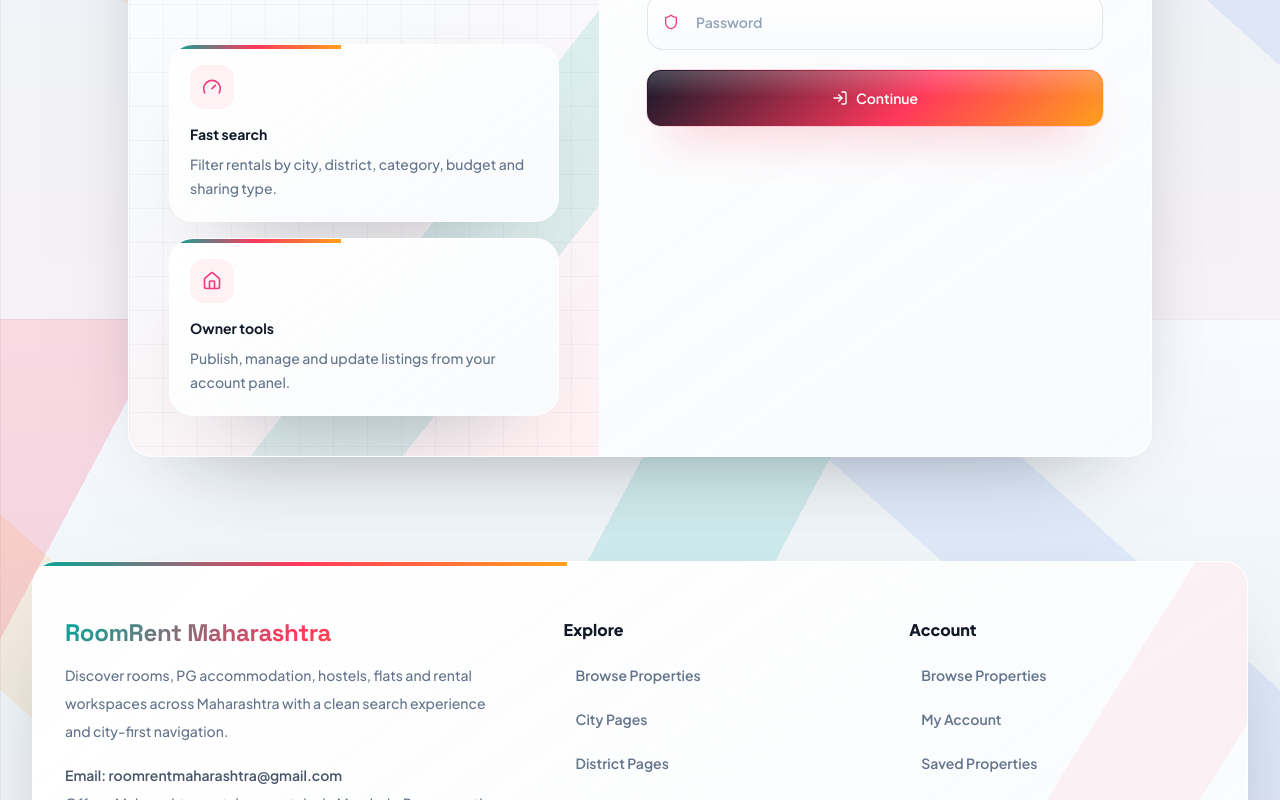
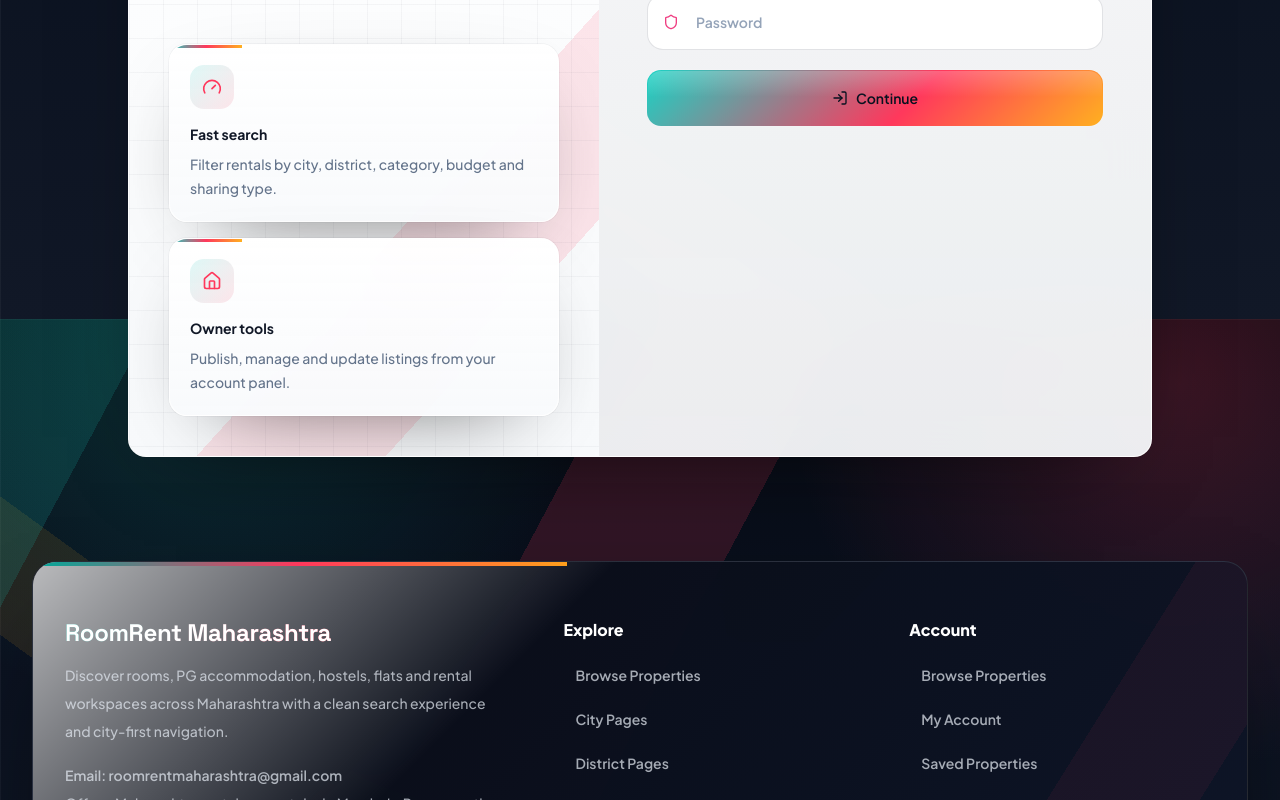
Before and after one commit to veaglespace-Tech/roomrent, a Next.js app in the folder client/: page /login in a window 1280 px wide. Shown: the part 481-1281 px from the top of the page. Built offline with nearby package versions, Linux system fonts and the light colour scheme; no server answers.

Commit message:
Switch to executive SaaS visual system

```diff
--- a/client/app/globals.css
+++ b/client/app/globals.css
@@ -1181,3 +1181,257 @@
     @apply py-12;
   }
 }
+
+/* Executive SaaS v2: replaces the previous bright skin with a sharper company-grade product UI. */
+:root {
+  --exec-bg: #070a12;
+  --exec-bg-2: #0b1220;
+  --exec-card: #f8fafc;
+  --exec-ink: #07111f;
+  --exec-muted: #64748b;
+  --exec-coral: #ff385c;
+  --exec-cyan: #19d3c5;
+  --exec-gold: #ffb020;
+  --exec-line: rgba(148, 163, 184, 0.22);
+  --exec-shadow: 0 28px 90px -48px rgba(0, 0, 0, 0.72);
+}
+
+body {
+  background-color: var(--exec-bg);
+  background-image:
+    linear-gradient(118deg, rgba(25, 211, 197, 0.14) 0 9%, transparent 9% 38%, rgba(255, 56, 92, 0.16) 38% 50%, transparent 50%),
+    linear-gradient(36deg, transparent 0 28%, rgba(255, 176, 32, 0.1) 28% 36%, transparent 36% 100%),
+    radial-gradient(circle at 16% 0%, rgba(25, 211, 197, 0.18), transparent 30%),
+    radial-gradient(circle at 92% 8%, rgba(255, 56, 92, 0.2), transparent 28%),
+    linear-gradient(rgba(255, 255, 255, 0.045) 1px, transparent 1px),
+    linear-gradient(90deg, rgba(255, 255, 255, 0.045) 1px, transparent 1px),
+    linear-gradient(180deg, #070a12 0%, #0b1220 42%, #111827 100%);
+  background-size: auto, auto, auto, auto, 44px 44px, 44px 44px, auto;
+  color: var(--exec-ink);
+}
+
+body::before {
+  background:
+    linear-gradient(135deg, transparent 0 47%, rgba(255, 255, 255, 0.09) 47% 47.5%, transparent 47.5%),
+    linear-gradient(25deg, transparent 0 68%, rgba(25, 211, 197, 0.08) 68% 69%, transparent 69%);
+}
+
+.header-shell {
+  background:
+    linear-gradient(135deg, rgba(7, 10, 18, 0.96), rgba(15, 23, 42, 0.9)),
+    rgba(7, 10, 18, 0.94) !important;
+  border-color: rgba(255, 255, 255, 0.12) !important;
+  box-shadow:
+    0 0 0 1px rgba(255, 255, 255, 0.05),
+    0 30px 90px -58px rgba(0, 0, 0, 0.92) !important;
+}
+
+.header-shell .border-b {
+  border-color: rgba(255, 255, 255, 0.1) !important;
+}
+
+.header-shell a,
+.header-shell span {
+  color: rgba(255, 255, 255, 0.86);
+}
+
+.header-shell .group span:last-child {
+  color: white !important;
+}
+
+.top-social-link {
+  background: rgba(255, 255, 255, 0.06) !important;
+  border-color: rgba(255, 255, 255, 0.14) !important;
+  color: rgba(255, 255, 255, 0.72) !important;
+}
+
+.top-social-link:hover {
+  color: white !important;
+  border-color: rgba(25, 211, 197, 0.42) !important;
+  background: rgba(25, 211, 197, 0.12) !important;
+}
+
+.nav-link {
+  color: rgba(255, 255, 255, 0.72) !important;
+  background: transparent;
+}
+
+.nav-link:hover {
+  color: white !important;
+  background: rgba(255, 255, 255, 0.08) !important;
+}
+
+.nav-link-featured,
+.landing-primary-button,
+.glow-button,
+.pink-button {
+  background: linear-gradient(135deg, var(--exec-cyan) 0%, var(--exec-coral) 58%, var(--exec-gold) 100%) !important;
+  color: #07111f !important;
+  box-shadow:
+    0 0 0 1px rgba(255, 255, 255, 0.1),
+    0 26px 56px -30px rgba(255, 56, 92, 0.95) !important;
+}
+
+.nav-dropdown {
+  background:
+    linear-gradient(145deg, rgba(15, 23, 42, 0.98), rgba(7, 10, 18, 0.96)) !important;
+  border-color: rgba(255, 255, 255, 0.12) !important;
+  box-shadow: 0 34px 100px -48px rgba(0, 0, 0, 0.95) !important;
+}
+
+.dropdown-link span:first-child {
+  color: white !important;
+}
+
+.dropdown-link span:last-child {
+  color: rgba(226, 232, 240, 0.66) !important;
+}
+
+.dropdown-link:hover {
+  background: rgba(255, 255, 255, 0.08) !important;
+}
+
+.landing-hero {
+  min-height: min(680px, calc(100vh - 160px));
+  display: flex;
+  align-items: center;
+  background:
+    linear-gradient(132deg, rgba(25, 211, 197, 0.2) 0 14%, transparent 14% 62%, rgba(255, 56, 92, 0.2) 62% 76%, transparent 76%),
+    linear-gradient(180deg, rgba(15, 23, 42, 0.98), rgba(7, 10, 18, 0.96)) !important;
+  border-color: rgba(255, 255, 255, 0.12) !important;
+  box-shadow: 0 42px 120px -54px rgba(0, 0, 0, 0.95) !important;
+}
+
+.landing-hero h1 {
+  color: white !important;
+  letter-spacing: -0.035em;
+}
+
+.landing-hero p {
+  color: rgba(226, 232, 240, 0.76) !important;
+}
+
+.landing-pill {
+  background: rgba(255, 255, 255, 0.08) !important;
+  border-color: rgba(255, 255, 255, 0.16) !important;
+  color: var(--exec-cyan) !important;
+}
+
+.landing-search {
+  background: rgba(255, 255, 255, 0.96) !important;
+  border-color: rgba(255, 255, 255, 0.22) !important;
+  box-shadow: 0 34px 90px -44px rgba(0, 0, 0, 0.9) !important;
+}
+
+.landing-card,
+.panel,
+.soft-card,
+.surface-card,
+.light-bento-card,
+.dashboard-content-shell,
+.dashboard-shell,
+.filter-shell,
+.auth-shell,
+.form-glass {
+  border-radius: 18px !important;
+  background:
+    linear-gradient(180deg, rgba(255, 255, 255, 0.98), rgba(248, 250, 252, 0.94)) !important;
+  border: 1px solid rgba(255, 255, 255, 0.86) !important;
+  box-shadow:
+    0 0 0 1px rgba(15, 23, 42, 0.035),
+    var(--exec-shadow) !important;
+}
+
+.landing-card::after,
+.panel::after,
+.soft-card::after,
+.surface-card::after,
+.light-bento-card::after,
+.dashboard-content-shell::after,
+.dashboard-shell::after,
+.filter-shell::after,
+.auth-shell::after {
+  height: 3px;
+  width: 72px;
+  background: linear-gradient(90deg, var(--exec-cyan), var(--exec-coral), var(--exec-gold)) !important;
+}
+
+.landing-card:hover,
+.panel:hover,
+.soft-card:hover,
+.surface-card:hover,
+.light-bento-card:hover {
+  transform: translateY(-4px) scale(1.005);
+  box-shadow:
+    0 0 0 1px rgba(255, 255, 255, 0.7),
+    0 38px 100px -54px rgba(0, 0, 0, 0.72) !important;
+}
+
+.footer-shell {
+  background:
+    linear-gradient(135deg, rgba(7, 10, 18, 0.98), rgba(15, 23, 42, 0.96)) !important;
+  border-color: rgba(255, 255, 255, 0.12) !important;
+  box-shadow: 0 44px 120px -58px rgba(0, 0, 0, 0.95) !important;
+}
+
+.footer-shell h3,
+.footer-shell h4 {
+  color: white !important;
+}
+
+.footer-shell p,
+.footer-shell .footer-link,
+.footer-shell div {
+  color: rgba(226, 232, 240, 0.72);
+}
+
+.footer-link:hover {
+  background: rgba(255, 255, 255, 0.08) !important;
+  color: white !important;
+}
+
+.auth-side {
+  background:
+    linear-gradient(132deg, rgba(25, 211, 197, 0.12) 0 18%, transparent 18% 66%, rgba(255, 56, 92, 0.12) 66% 82%, transparent 82%),
+    linear-gradient(180deg, #ffffff, #f8fafc) !important;
+}
+
+.dashboard-sidebar-head {
+  background:
+    linear-gradient(135deg, rgba(7, 10, 18, 0.96), rgba(15, 23, 42, 0.9)) !important;
+}
+
+.dashboard-sidebar-head h2 {
+  color: white !important;
+}
+
+.dashboard-sidebar-head p {
+  color: rgba(226, 232, 240, 0.7) !important;
+}
+
+.dashboard-sidebar-head p:first-child {
+  color: var(--exec-cyan) !important;
+}
+
+.form-input,
+.form-select,
+.form-textarea {
+  background: #ffffff !important;
+  border-color: rgba(15, 23, 42, 0.12) !important;
+}
+
+.form-input:focus,
+.form-select:focus,
+.form-textarea:focus {
+  border-color: rgba(25, 211, 197, 0.5) !important;
+  box-shadow:
+    0 0 0 4px rgba(25, 211, 197, 0.13),
+    0 22px 52px -36px rgba(0, 0, 0, 0.62) !important;
+}
+
+.icon-tile,
+.landing-icon {
+  background:
+    linear-gradient(135deg, rgba(25, 211, 197, 0.14), rgba(255, 56, 92, 0.12)) !important;
+  color: var(--exec-coral) !important;
+}
```
